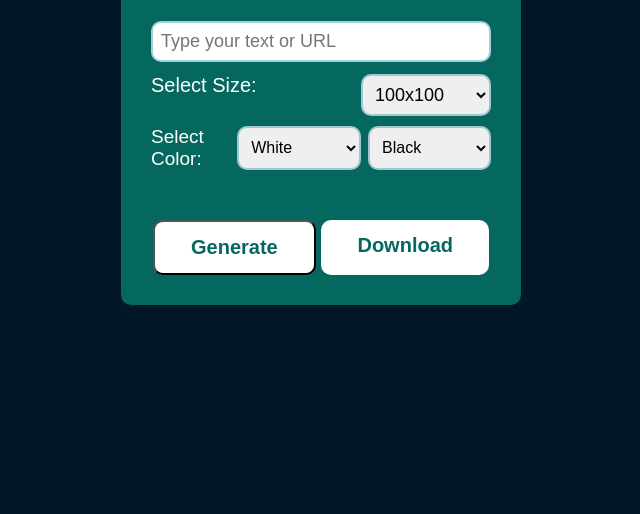
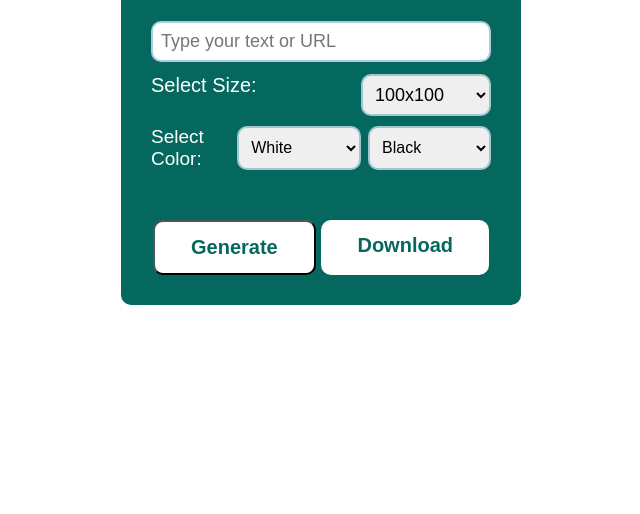
Before and after one commit to Ashish-Rajput7/QR_Code_Project, a plain HTML site: page index.html in a window 1280 px wide. Shown: the part 286-800 px from the top of the page, without its empty margins (319-959 px from the left). Drawn offline with Linux system fonts and the light colour scheme.

Commit message:
Update style.css

```diff
--- a/style.css
+++ b/style.css
@@ -1,5 +1,5 @@
 :root{
-    --bcg-color: #03172b;
+    --bcg-color: white;
     --primary-color: #05685e;
     --border-radius: 10px;
     --secondary-color: #fff;
```
